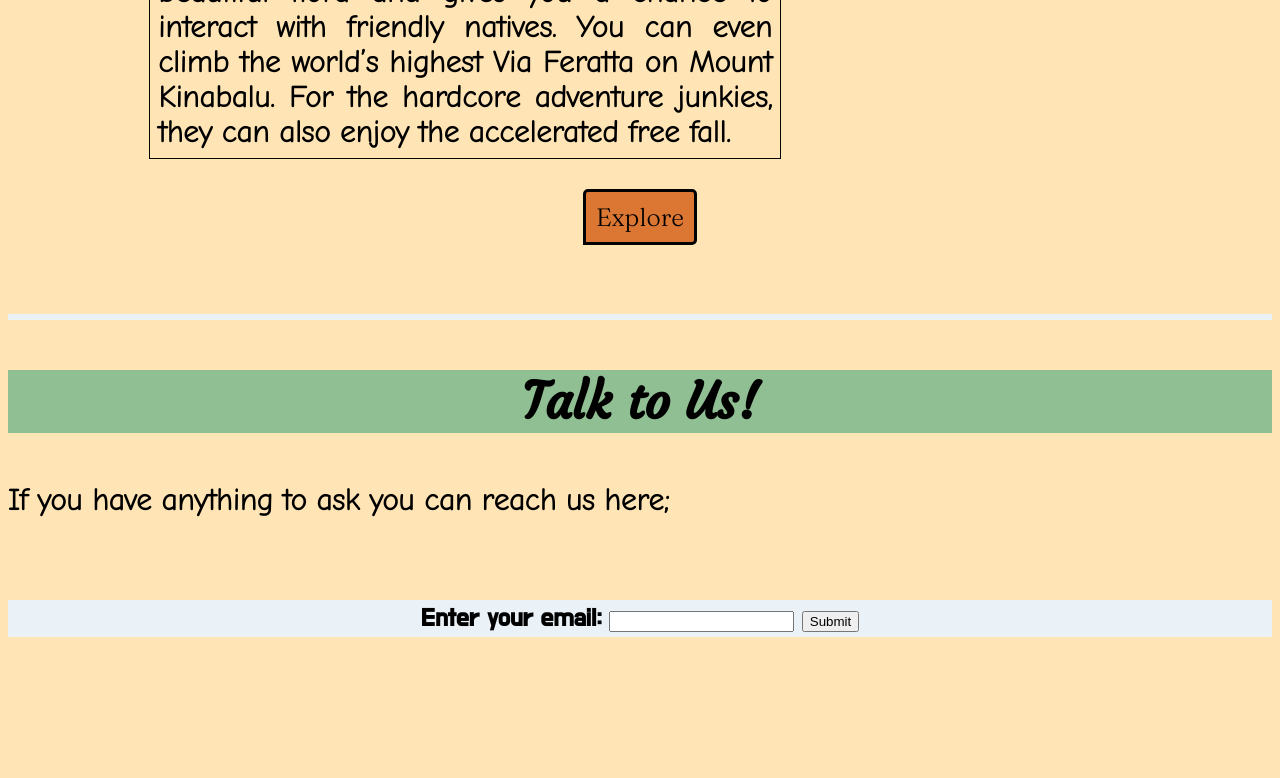
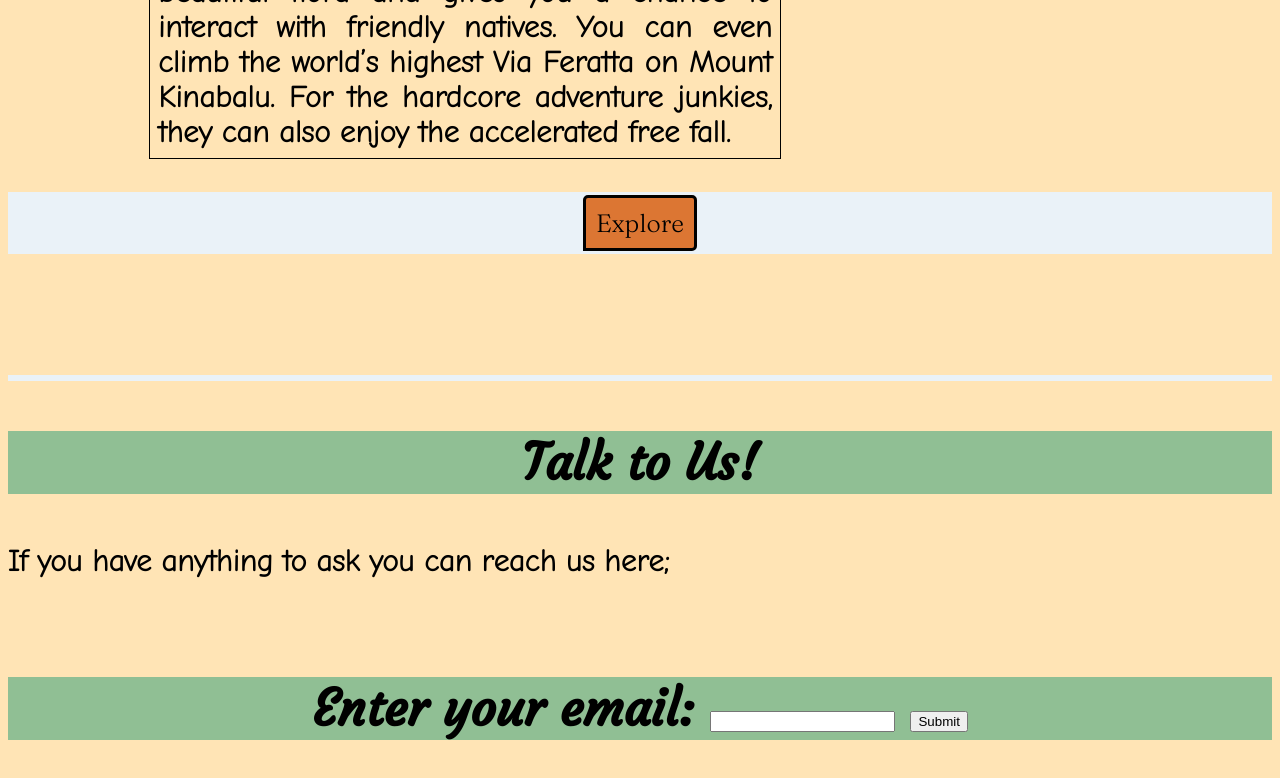
Before and after one commit to haailahazharweb/group-assignment, a plain HTML site: page index.html in a window 1280 px wide. Shown: the part 2713-3491 px from the top of the page. Before the commit the page ends 3409 px from the top, so only its background shows below. Drawn offline with Linux system fonts and the light colour scheme; a web font is replaced by a local one.

Commit message:
Update index.html

```diff
--- a/index.html
+++ b/index.html
@@ -104,7 +104,7 @@ th, tr, td
 		</table>
 	</p>
 </center>
- 		<a href="recreation.html">Explore</a>
+<h4><a href="recreation.html">Explore</a></h4>
 
  	<br clear="all">
  	<br clear="all">
@@ -118,9 +118,9 @@ th, tr, td
 
 		<br>
 		<form action="/action_page.php">
-			<h4><label for="email">Enter your email:</label>
+			<h3><label for="email">Enter your email:</label>
  				<input type="email" id="email" name="email">
-				<input type="submit"></h4>
+				<input type="submit"></h3>
 </form>
 
 	</center>
```
